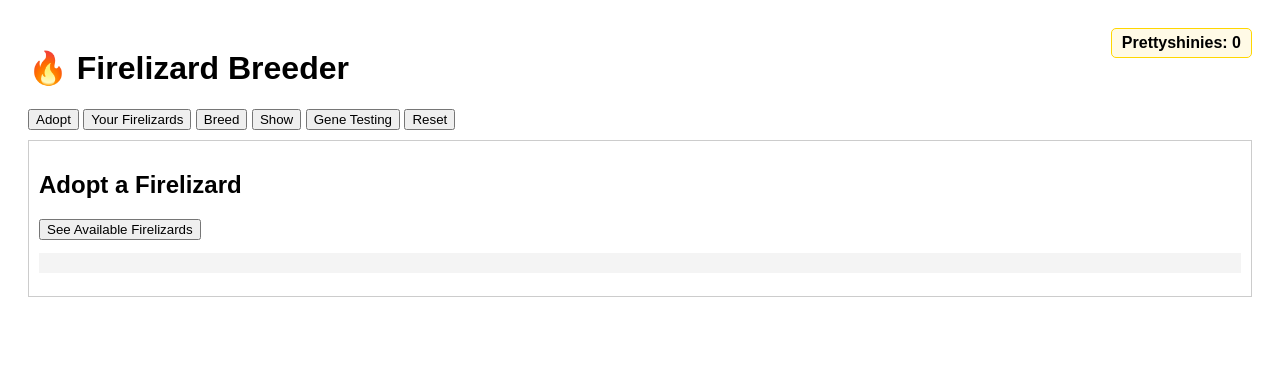
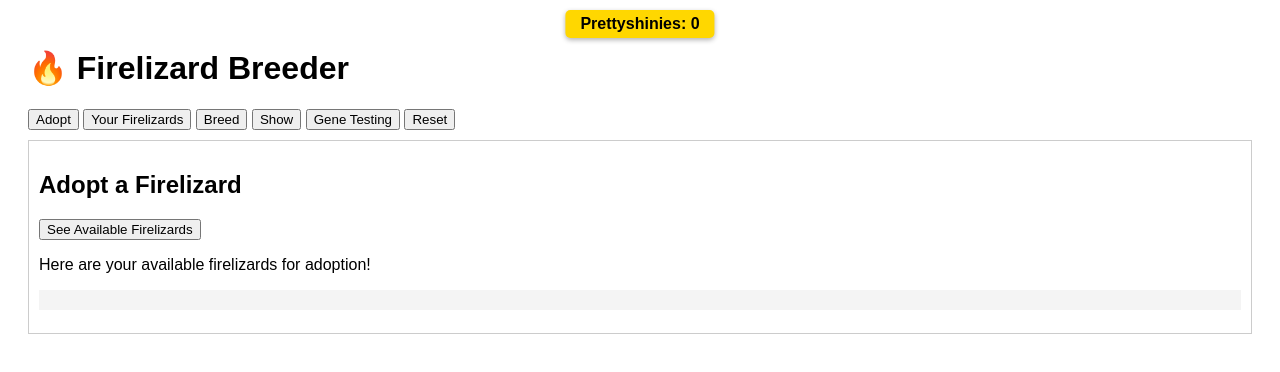
Before and after one commit to SirTerris/firelizards, a plain HTML site: page index.html in a window 1280 px wide. Both pictures are taken after a click on the button "See Available Firelizards". Drawn offline with Linux system fonts and the light colour scheme.

Commit message:
Update index.html

```diff
--- a/index.html
+++ b/index.html
@@ -9,20 +9,24 @@
     pre { background: #f4f4f4; padding: 10px; }
     input.rename-input { margin-left: 10px; }
     textarea { width: 100%; height: 100px; margin-top: 10px; }
-    .prettyshinies-counter {
-      position: absolute;
-      top: 20px;
-      right: 20px;
-      background: #fffae6;
-      border: 1px solid #ffd700;
-      padding: 5px 10px;
+    .prettyshinies {
+      position: fixed;
+      top: 10px;
+      left: 50%;
+      transform: translateX(-50%);
+      background: #ffd700;
+      color: #000;
+      padding: 5px 15px;
       border-radius: 5px;
       font-weight: bold;
+      box-shadow: 0 2px 5px rgba(0,0,0,0.3);
+      z-index: 1000;
     }
   </style>
 </head>
 <body>
-  <div class="prettyshinies-counter">
+
+  <div class="prettyshinies">
     Prettyshinies: <span id="prettyshinies">0</span>
   </div>
 
@@ -51,15 +55,40 @@
     <button onclick="importFirelizards()">⬆️ Import</button>
     <textarea id="dataArea" placeholder="Copy/exported data here or paste to import..."></textarea>
     <ul id="flList"></ul>
-    <label for="exportSelect">Select Firelizard to Export:</label>
+  <label for="exportSelect">Select Firelizard to Export:</label>
     <select id="exportSelect"></select>
     <button onclick="exportSingleFirelizard()">📤 Export Selected Firelizard</button>
     <button onclick="importSingleFirelizard()">📥 Import One</button>
   </div>
 
-  <!-- Rest of your HTML and scripts remain unchanged -->
+  <script>
+    let firelizards = [];
 
-  <script>
+    function showTab(tabId) {
+      const tabs = ['adoptTab', 'listTab', 'breedTab', 'showTab', 'geneTab', 'resetTab'];
+      tabs.forEach(id => document.getElementById(id).style.display = id === tabId ? 'block' : 'none');
+    }
+
+    function showAdoptionOptions() {
+      const container = document.getElementById('adoptionArea');
+      container.innerHTML = '<p>Here are your available firelizards for adoption!</p>';
+    }
+
+    function loadFirelizards() {
+      const savedData = localStorage.getItem('firelizards');
+      firelizards = savedData ? JSON.parse(savedData) : [];
+      updateFirelizardList();
+    }
+
+    function updateFirelizardList() {
+      const flList = document.getElementById('flList');
+      flList.innerHTML = firelizards.map(fl => `<li>${fl.name}</li>`).join('');
+    }
+
+    function saveFirelizards() {
+      localStorage.setItem('firelizards', JSON.stringify(firelizards));
+    }
+
     window.onload = function () {
       loadFirelizards();
       showTab('adoptTab');
```
